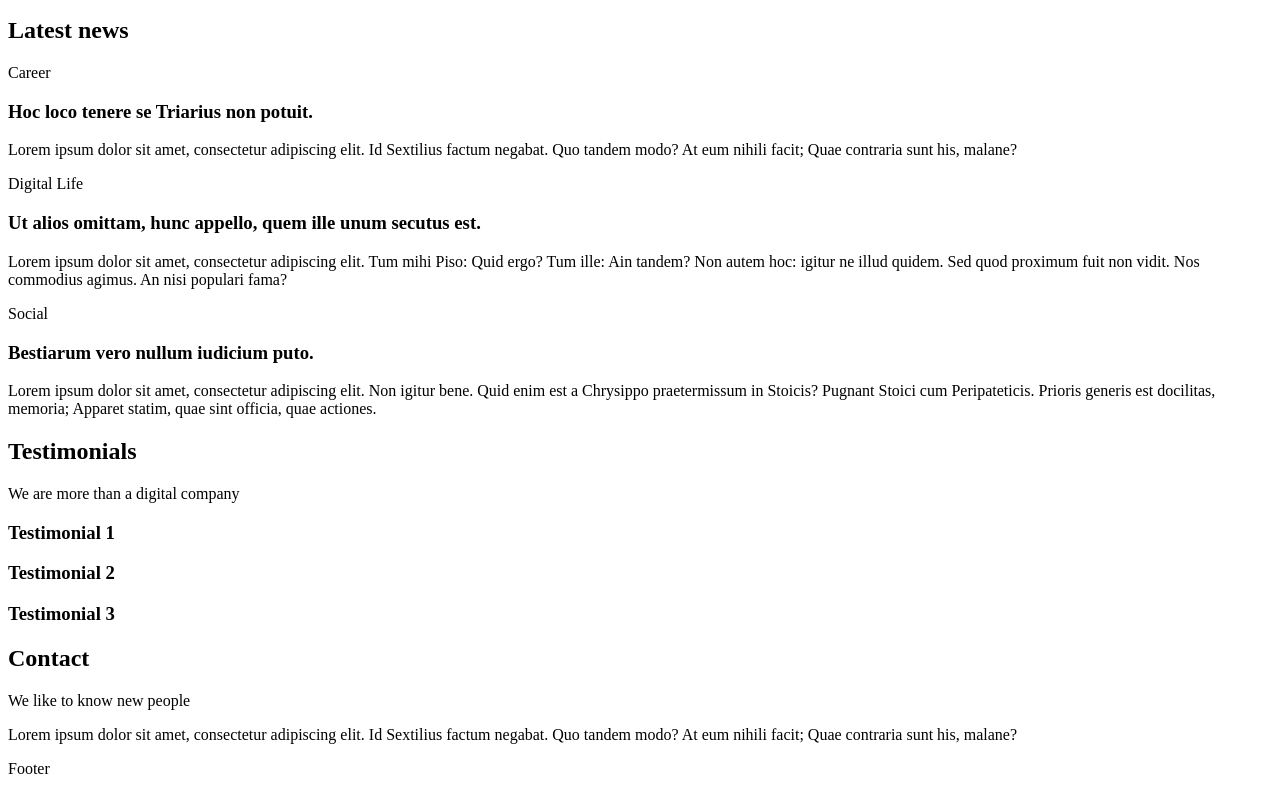
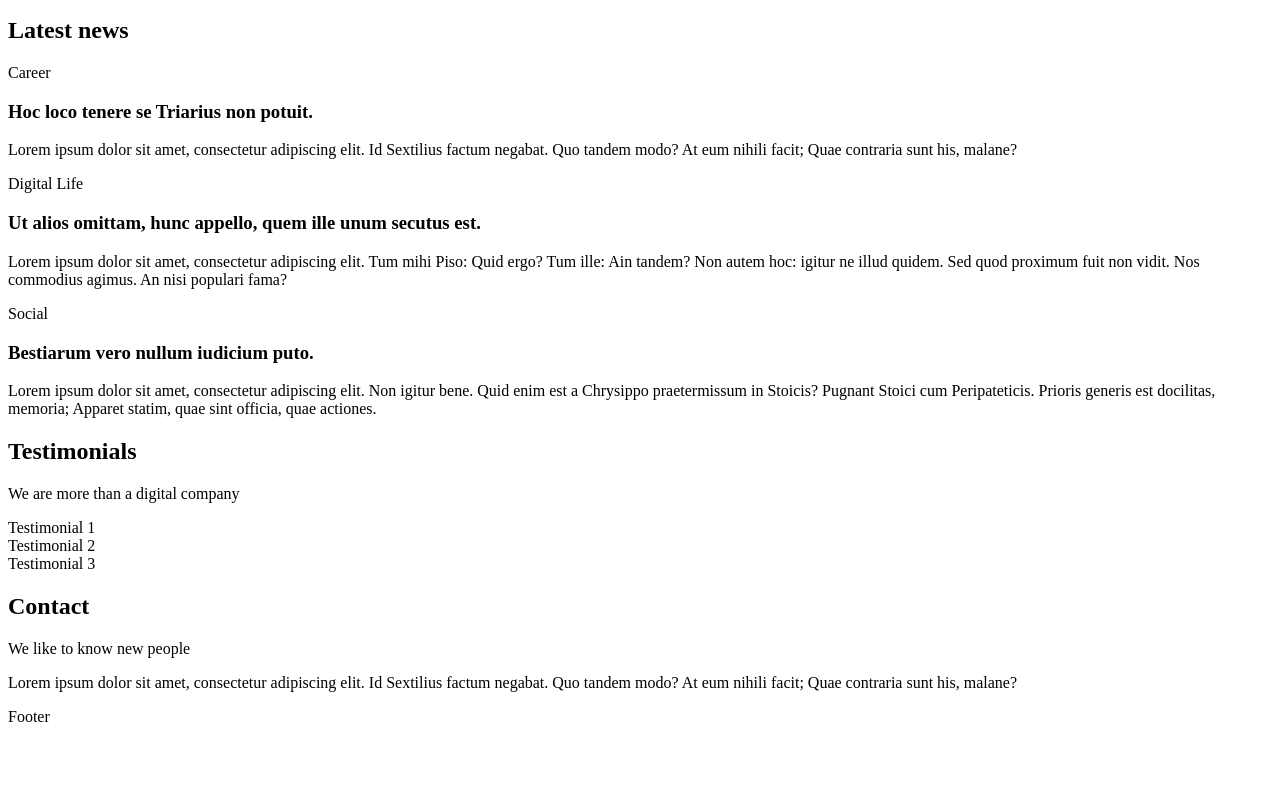
Before and after one commit to judiihh/holbertonschool-web_front_end, a plain HTML site: page html_advanced/14-index.html in a window 1280 px wide. Shown: the part 1043-1829 px from the top of the page. After the commit the page ends 1777 px from the top, so only its background shows below. Drawn offline with Linux system fonts and the light colour scheme.

Commit message:
Updated 14-index.html

```diff
--- a/html_advanced/14-index.html
+++ b/html_advanced/14-index.html
@@ -96,15 +96,9 @@
       <section>
         <h2>Testimonials</h2>
         <p>We are more than a digital company</p>
-        <article>
-          <h3>Testimonial 1</h3>
-        </article>
-        <article>
-          <h3>Testimonial 2</h3>
-        </article>
-        <article>
-          <h3>Testimonial 3</h3>
-        </article>
+        <article>Testimonial 1</article>
+        <article>Testimonial 2</article>
+        <article>Testimonial 3</article>
       </section>
       <section>
         <h2>Contact</h2>
```
